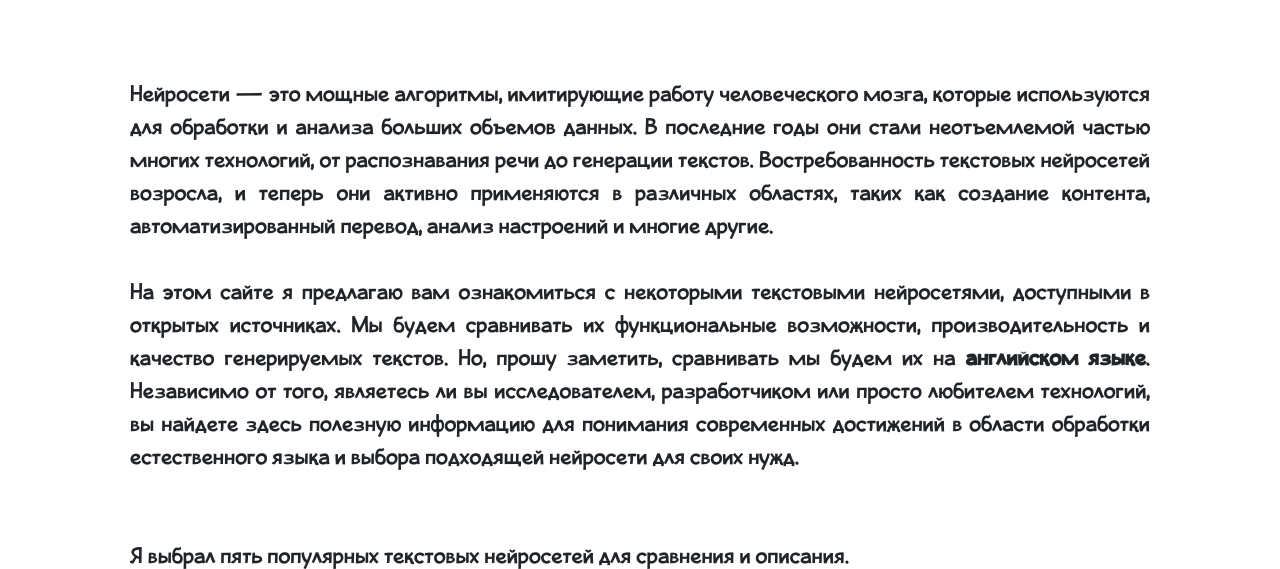
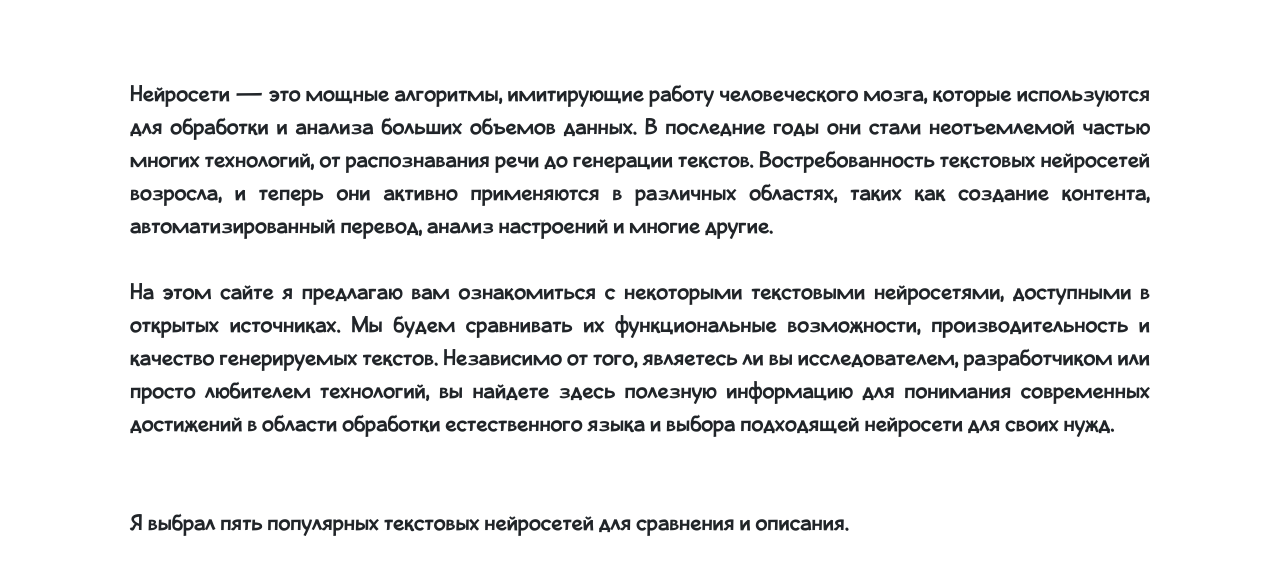
Before and after one commit to C04Hblu/Individual_project, a plain HTML site: page Neuro.html in a window 1280 px wide. Shown: the part 188-757 px from the top of the page. Drawn offline with nearby package versions, Linux system fonts and the light colour scheme.

Commit message:
Update Neuro.html

```diff
--- a/Neuro.html
+++ b/Neuro.html
@@ -77,7 +77,7 @@
         <div class="text_Godno text_ves my-5 mx-5"><br/>Нейросети — это мощные алгоритмы, имитирующие работу человеческого мозга, которые используются для обработки и анализа больших объемов данных. В последние годы они стали неотъемлемой частью многих технологий, от распознавания речи до генерации текстов. Востребованность текстовых нейросетей возросла, и теперь они активно применяются в различных областях, таких как создание контента, автоматизированный перевод, анализ настроений и многие другие.
             <br />
             <br />
-            На этом сайте я предлагаю вам ознакомиться с некоторыми текстовыми нейросетями, доступными в открытых источниках. Мы будем сравнивать их функциональные возможности, производительность и качество генерируемых текстов. Но, прошу заметить, сравнивать мы будем их на <b>английском языке</b>. Независимо от того, являетесь ли вы исследователем, разработчиком или просто любителем технологий, вы найдете здесь полезную информацию для понимания современных достижений в области обработки естественного языка и выбора подходящей нейросети для своих нужд.
+            На этом сайте я предлагаю вам ознакомиться с некоторыми текстовыми нейросетями, доступными в открытых источниках. Мы будем сравнивать их функциональные возможности, производительность и качество генерируемых текстов. Независимо от того, являетесь ли вы исследователем, разработчиком или просто любителем технологий, вы найдете здесь полезную информацию для понимания современных достижений в области обработки естественного языка и выбора подходящей нейросети для своих нужд.
             <br />
             <br />
             <br />
```
